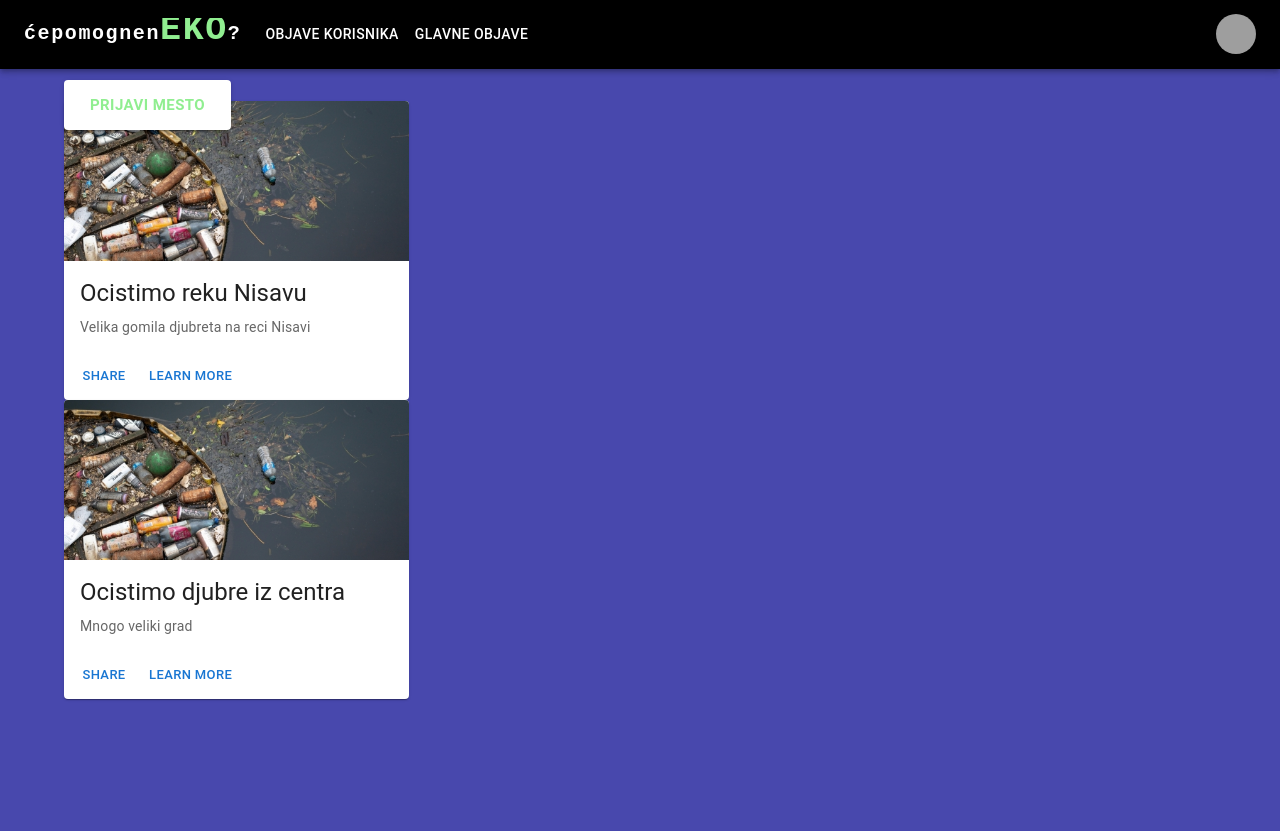
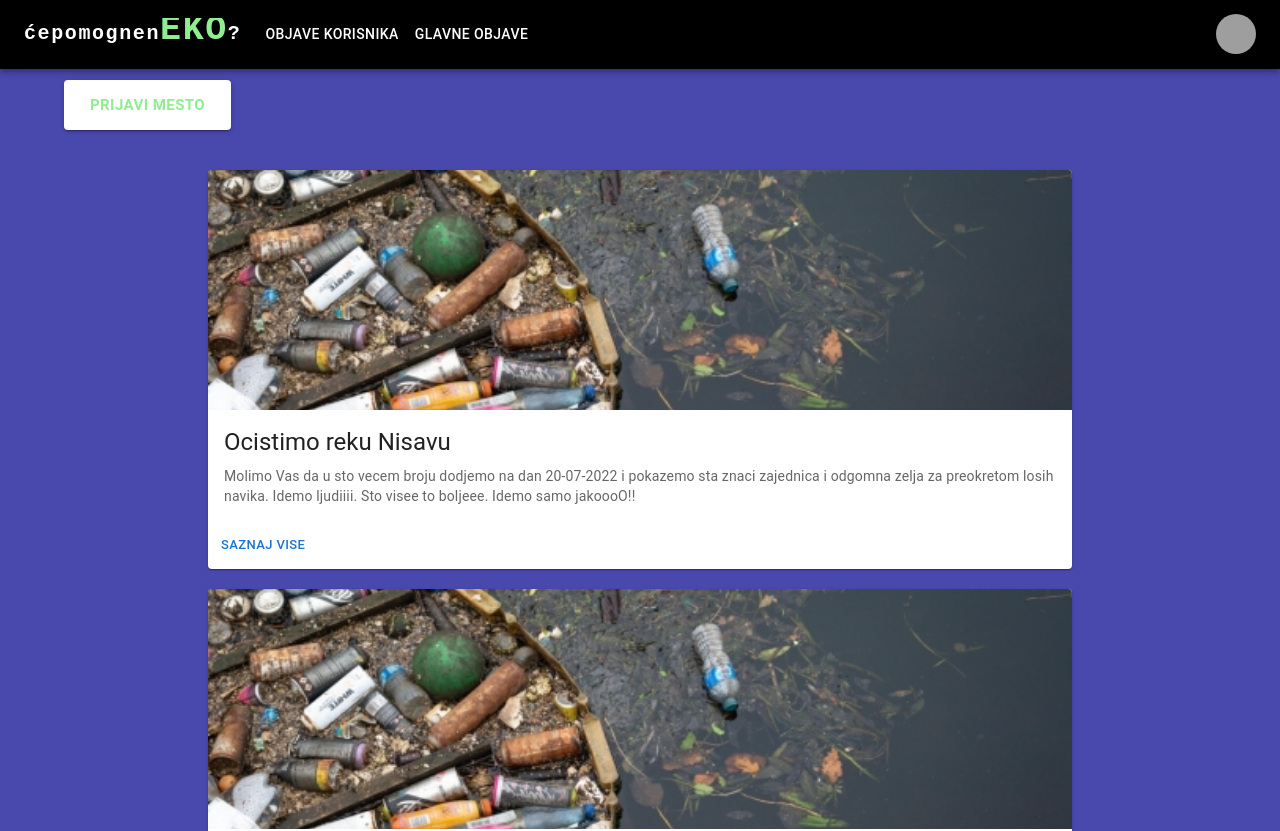
Before and after one commit to enicaaaa/r-solutions, a React (Create React App) app in the folder cepomogneneko/: page /events in a window 1280 px wide. Shown: the top 831 px of the page. Before the commit the page ends 800 px from the top, so only its background shows below. Built offline with nearby package versions, Linux system fonts and the light colour scheme; grey boxes are pictures that could not be loaded.

Commit message:
djoks: main events thumblr css

```diff
--- a/cepomogneneko/src/App.js
+++ b/cepomogneneko/src/App.js
@@ -12,6 +12,7 @@ function App() {
     <Container className="app" sx={{ display: "flex" }}>
       <BrowserRouter>
         <Navbar />
+        <div>
           <Button
             variant="contained"
             className="create-user-event"
@@ -34,6 +35,7 @@ function App() {
           >
             Prijavi mesto
           </Button>
+        </div>
         <Stack className="content-container">
           <Routes>
             <Route path="/" element={<Navigate to="/feed" />} />
--- a/cepomogneneko/src/components/MainEvent/MainEvent.js
+++ /dev/null
@@ -1,58 +0,0 @@
-import React from 'react'
-
-
-// const MainEvent = (props) => {
-
-//   console.log("Ovo je main Event" + props.MainEventObject.nazivRadneAkcije)
-//   return (
-//     <div>
-//           <h3>{props.MainEventObject.nazivRadneAkcije}</h3>
-
-//           <h3>{props.MainEventObject.lokacija}</h3>
-
-//           <h3>{props.MainEventObject.decription}</h3>
-
-//           <h3>{props.MainEventObject.pictureInput}</h3>
-
-//           <h3>{props.MainEventObject.startDate}</h3>
-
-//       </div>
-//   )
-// }
-
-// export default MainEvent
-
-import Card from '@mui/material/Card';
-import CardActions from '@mui/material/CardActions';
-import CardContent from '@mui/material/CardContent';
-import CardMedia from '@mui/material/CardMedia';
-import Button from '@mui/material/Button';
-import Typography from '@mui/material/Typography';
-import nature from "../../assets/images/trashPicture1.jpeg"
-
-const MainEvent = (props) => {
-  return (
-    <Card sx={{ maxWidth: 345 }}>
-      <CardMedia
-        component="img"
-        alt="Slike nije ucitana..."
-        height="160"
-        image={nature}
-      />
-      <CardContent>
-        <Typography gutterBottom variant="h5" component="div">
-          {props.MainEventObject.nazivRadneAkcije}
-        </Typography>
-        <Typography variant="body2" color="text.secondary">
-          {props.MainEventObject.decription}
-        </Typography>
-      </CardContent>
-      <CardActions>
-        <Button size="small">Share</Button>
-        <Button size="small">Learn More</Button>
-      </CardActions>
-    </Card>
-  );
-}
-
-export default MainEvent;
--- a/cepomogneneko/src/components/MainEvent/MainEventList.js
+++ b/cepomogneneko/src/components/MainEvent/MainEventList.js
@@ -1,5 +1,6 @@
 import React from 'react'
-import MainEvent from './MainEvent'
+import MainEventThumblr from './MainEventThumblr'
+import "../../styles/Profile.scss";
 
 
 const MainEventList = () => {
@@ -7,7 +8,7 @@ const MainEventList = () => {
   const MainEventObject1 = {
     nazivRadneAkcije: "Ocistimo reku Nisavu",
     lokacija: "Nis",
-    decription: "Velika gomila djubreta na reci Nisavi",
+    decription: "Molimo Vas da u sto vecem broju dodjemo na dan 20-07-2022 i pokazemo sta znaci zajednica i odgomna zelja za preokretom losih navika. Idemo ljudiiii. Sto visee to boljeee. Idemo samo jakoooO!!",
     pictureInput: "jabskdjbajsbd",
     startDate: "20-06-2014"
   }
@@ -23,10 +24,11 @@ const MainEventList = () => {
   console.log("Ulazi u Main Event List")
 
   return (
-    <>
-      <MainEvent MainEventObject={MainEventObject1}/>
-      <MainEvent MainEventObject={MainEventObject2}/>
-    </>
+    <div className='make-space-for-navbar'>
+      <MainEventThumblr MainEventObject={MainEventObject1}/>
+      <div className='spacer-between-main-events'></div>
+      <MainEventThumblr MainEventObject={MainEventObject2}/>
+    </div>
   )
 }
 
--- /dev/null
+++ b/cepomogneneko/src/components/MainEvent/MainEventThumblr.js
@@ -0,0 +1,38 @@
+import React from 'react'
+import "../../styles/MainEvent.scss";
+
+import Card from '@mui/material/Card';
+import CardActions from '@mui/material/CardActions';
+import CardContent from '@mui/material/CardContent';
+import CardMedia from '@mui/material/CardMedia';
+import Button from '@mui/material/Button';
+import Typography from '@mui/material/Typography';
+import nature from "../../assets/images/trashPicture1.jpeg"
+
+const MainEvent = (props) => {
+  return (
+    <div className='center-div-container'>
+      <Card sx={{ width: "75%", minWidth: "320px" }}>
+        <CardMedia
+          component="img"
+          alt="Slike nije ucitana..."
+          height="240"
+          image={nature}
+        />
+        <CardContent>
+          <Typography gutterBottom variant="h5" component="div">
+            {props.MainEventObject.nazivRadneAkcije}
+          </Typography>
+          <Typography variant="body2" color="text.secondary">
+            {props.MainEventObject.decription}
+          </Typography>
+        </CardContent>
+        <CardActions>
+          <Button size="small">Saznaj vise</Button>
+        </CardActions>
+      </Card>
+    </div>
+  );
+}
+
+export default MainEvent;
--- /dev/null
+++ b/cepomogneneko/src/styles/MainEvent.scss
@@ -0,0 +1,14 @@
+.center-div-container{
+    display: flex;
+    justify-content: center;
+    align-items: center;
+    width: 100%;
+}
+
+.make-space-for-navbar{
+    margin-top: 170px;
+}
+
+.spacer-between-main-events{
+    margin: 20px;
+}
```
Also changed, not shown: cepomogneneko/src/components/MainEvent/UpdateMainEvent.js (deleted, +0 -11 lines). Lines whose indentation alone changed are shown as unchanged.
